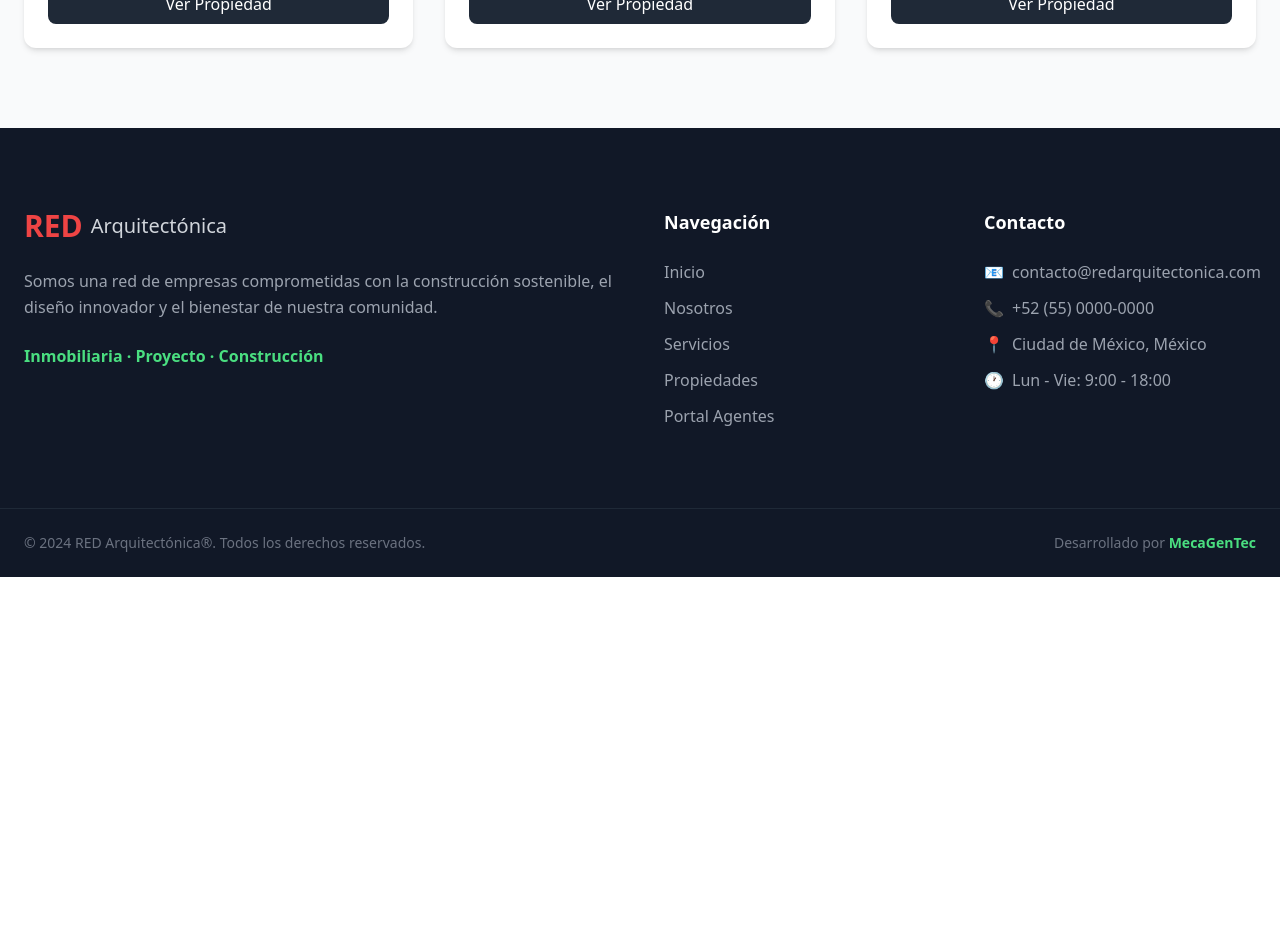
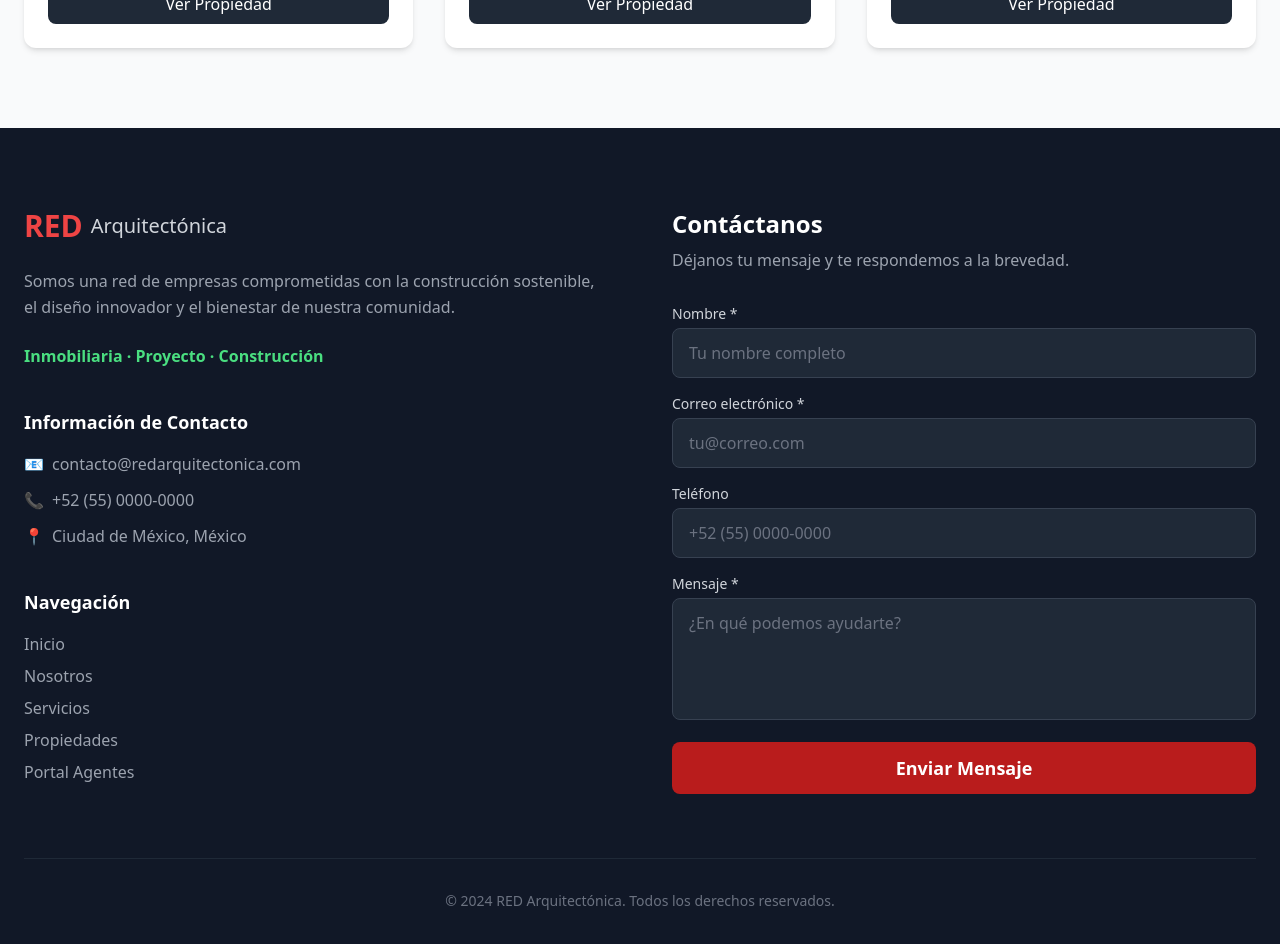
Before and after one commit to MecaGenTec/red-arquitectonica, a React (Create React App) app: page / in a window 1280 px wide. Shown: the part 4020-4964 px from the top of the page. Before the commit the page ends 4597 px from the top, so only its background shows below. Built offline with nearby package versions, Linux system fonts and the light colour scheme.

Commit message:
Formulario de contacto conectado a Supabase

```diff
--- a/src/components/Footer.js
+++ b/src/components/Footer.js
@@ -1,15 +1,39 @@
-import React from 'react';
+import React, { useState } from 'react';
+import { supabase } from '../supabaseClient';
 
 const Footer = () => {
+  const [form, setForm] = useState({ nombre: '', email: '', telefono: '', mensaje: '' });
+  const [loading, setLoading] = useState(false);
+  const [exito, setExito] = useState(false);
+  const [error, setError] = useState('');
+
+  const handleChange = (e) => {
+    setForm({ ...form, [e.target.name]: e.target.value });
+  };
+
+  const handleSubmit = async (e) => {
+    e.preventDefault();
+    setLoading(true);
+    setError('');
+
+    const { error } = await supabase.from('contactos').insert([form]);
+
+    if (error) {
+      setError('Hubo un error al enviar. Intenta de nuevo.');
+    } else {
+      setExito(true);
+      setForm({ nombre: '', email: '', telefono: '', mensaje: '' });
+    }
+    setLoading(false);
+  };
+
   return (
     <footer id="contacto" className="bg-gray-900 text-white">
+      <div className="max-w-7xl mx-auto px-6 py-20">
+        <div className="grid grid-cols-1 lg:grid-cols-2 gap-16">
 
-      {/* SECCION CONTACTO */}
-      <div className="max-w-7xl mx-auto px-6 py-20">
-        <div className="grid grid-cols-1 md:grid-cols-2 lg:grid-cols-4 gap-12">
-
-          {/* COLUMNA 1 - MARCA */}
-          <div className="lg:col-span-2">
+          {/* COLUMNA IZQUIERDA - INFO */}
+          <div>
             <div className="flex items-center gap-2 mb-6">
               <span className="text-3xl font-bold text-red-500">RED</span>
               <span className="text-xl text-gray-300">Arquitectónica</span>
@@ -18,26 +42,11 @@ const Footer = () => {
               Somos una red de empresas comprometidas con la construcción sostenible,
               el diseño innovador y el bienestar de nuestra comunidad.
             </p>
-            <p className="text-green-400 font-semibold">
+            <p className="text-green-400 font-semibold mb-10">
               Inmobiliaria · Proyecto · Construcción
             </p>
-          </div>
 
-          {/* COLUMNA 2 - ENLACES */}
-          <div>
-            <h4 className="text-lg font-bold mb-6 text-white">Navegación</h4>
-            <ul className="space-y-3 text-gray-400">
-              <li><a href="#inicio" className="hover:text-red-400 transition">Inicio</a></li>
-              <li><a href="#nosotros" className="hover:text-red-400 transition">Nosotros</a></li>
-              <li><a href="#servicios" className="hover:text-red-400 transition">Servicios</a></li>
-              <li><a href="#propiedades" className="hover:text-red-400 transition">Propiedades</a></li>
-              <li><a href="/login" className="hover:text-green-400 transition">Portal Agentes</a></li>
-            </ul>
-          </div>
-
-          {/* COLUMNA 3 - CONTACTO */}
-          <div>
-            <h4 className="text-lg font-bold mb-6 text-white">Contacto</h4>
+            <h4 className="text-lg font-bold mb-4 text-white">Información de Contacto</h4>
             <ul className="space-y-3 text-gray-400">
               <li className="flex items-center gap-2">
                 <span>📧</span>
@@ -51,24 +60,107 @@ const Footer = () => {
                 <span>📍</span>
                 <span>Ciudad de México, México</span>
               </li>
-              <li className="flex items-center gap-2">
-                <span>🕐</span>
-                <span>Lun - Vie: 9:00 - 18:00</span>
-              </li>
             </ul>
+
+            <div className="mt-10">
+              <h4 className="text-lg font-bold mb-4 text-white">Navegación</h4>
+              <ul className="space-y-2 text-gray-400">
+                <li><a href="#inicio" className="hover:text-red-400 transition">Inicio</a></li>
+                <li><a href="#nosotros" className="hover:text-red-400 transition">Nosotros</a></li>
+                <li><a href="#servicios" className="hover:text-red-400 transition">Servicios</a></li>
+                <li><a href="#propiedades" className="hover:text-red-400 transition">Propiedades</a></li>
+                <li><a href="/login" className="hover:text-green-400 transition">Portal Agentes</a></li>
+              </ul>
+            </div>
           </div>
 
+          {/* COLUMNA DERECHA - FORMULARIO */}
+          <div>
+            <h4 className="text-2xl font-bold mb-2 text-white">Contáctanos</h4>
+            <p className="text-gray-400 mb-8">Déjanos tu mensaje y te respondemos a la brevedad.</p>
+
+            {exito ? (
+              <div className="bg-green-600 text-white p-6 rounded-xl text-center">
+                <p className="text-xl font-bold mb-2">¡Mensaje enviado! ✅</p>
+                <p className="text-green-100">Nos pondremos en contacto contigo pronto.</p>
+                <button
+                  onClick={() => setExito(false)}
+                  className="mt-4 text-sm underline text-green-200 hover:text-white"
+                >
+                  Enviar otro mensaje
+                </button>
+              </div>
+            ) : (
+              <form onSubmit={handleSubmit} className="space-y-4">
+                <div>
+                  <label className="block text-gray-300 text-sm font-medium mb-1">Nombre *</label>
+                  <input
+                    type="text"
+                    name="nombre"
+                    value={form.nombre}
+                    onChange={handleChange}
+                    required
+                    placeholder="Tu nombre completo"
+                    className="w-full bg-gray-800 border border-gray-700 rounded-lg px-4 py-3 text-white placeholder-gray-500 focus:outline-none focus:border-red-500 transition"
+                  />
+                </div>
+                <div>
+                  <label className="block text-gray-300 text-sm font-medium mb-1">Correo electrónico *</label>
+                  <input
+                    type="email"
+                    name="email"
+                    value={form.email}
+                    onChange={handleChange}
+                    required
+                    placeholder="tu@correo.com"
+                    className="w-full bg-gray-800 border border-gray-700 rounded-lg px-4 py-3 text-white placeholder-gray-500 focus:outline-none focus:border-red-500 transition"
+                  />
+                </div>
+                <div>
+                  <label className="block text-gray-300 text-sm font-medium mb-1">Teléfono</label>
+                  <input
+                    type="tel"
+                    name="telefono"
+                    value={form.telefono}
+                    onChange={handleChange}
+                    placeholder="+52 (55) 0000-0000"
+                    className="w-full bg-gray-800 border border-gray-700 rounded-lg px-4 py-3 text-white placeholder-gray-500 focus:outline-none focus:border-red-500 transition"
+                  />
+                </div>
+                <div>
+                  <label className="block text-gray-300 text-sm font-medium mb-1">Mensaje *</label>
+                  <textarea
+                    name="mensaje"
+                    value={form.mensaje}
+                    onChange={handleChange}
+                    required
+                    rows={4}
+                    placeholder="¿En qué podemos ayudarte?"
+                    className="w-full bg-gray-800 border border-gray-700 rounded-lg px-4 py-3 text-white placeholder-gray-500 focus:outline-none focus:border-red-500 transition resize-none"
+                  />
+                </div>
+
+                {error && (
+                  <p className="text-red-400 text-sm bg-red-900/30 px-4 py-2 rounded-lg">{error}</p>
+                )}
+
+                <button
+                  type="submit"
+                  disabled={loading}
+                  className="w-full bg-red-700 hover:bg-red-600 text-white py-3 rounded-lg font-semibold text-lg transition disabled:opacity-50"
+                >
+                  {loading ? 'Enviando...' : 'Enviar Mensaje'}
+                </button>
+              </form>
+            )}
+          </div>
+        </div>
+
+        {/* COPYRIGHT */}
+        <div className="border-t border-gray-800 mt-16 pt-8 text-center text-gray-500 text-sm">
+          © 2024 RED Arquitectónica. Todos los derechos reservados.
         </div>
       </div>
-
-      {/* BARRA INFERIOR */}
-      <div className="border-t border-gray-800 py-6">
-        <div className="max-w-7xl mx-auto px-6 flex flex-col md:flex-row justify-between items-center gap-4 text-gray-500 text-sm">
-          <p>© 2024 RED Arquitectónica®. Todos los derechos reservados.</p>
-          <p>Desarrollado por <span className="text-green-400 font-semibold">MecaGenTec</span></p>
-        </div>
-      </div>
-
     </footer>
   );
 };
```
